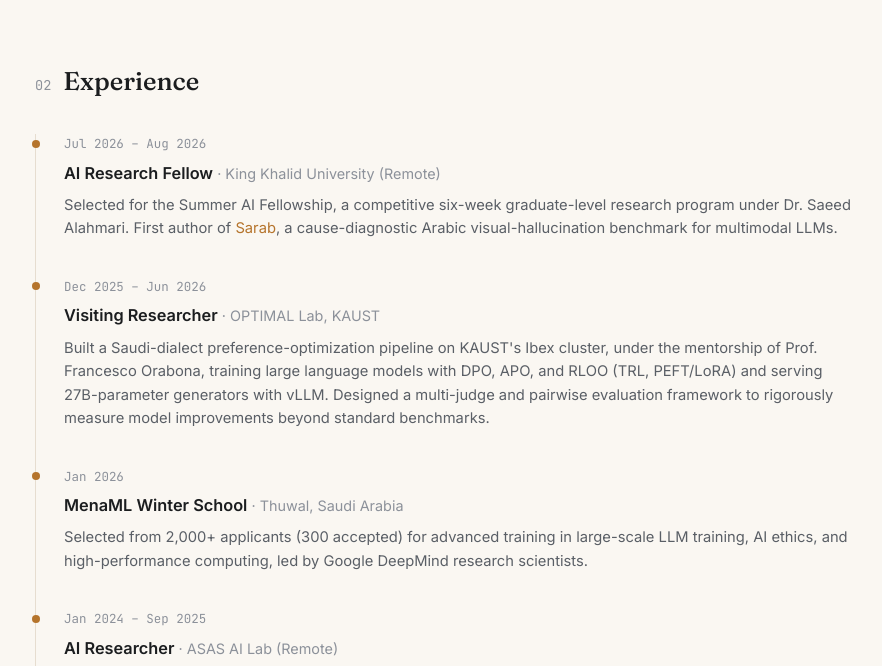
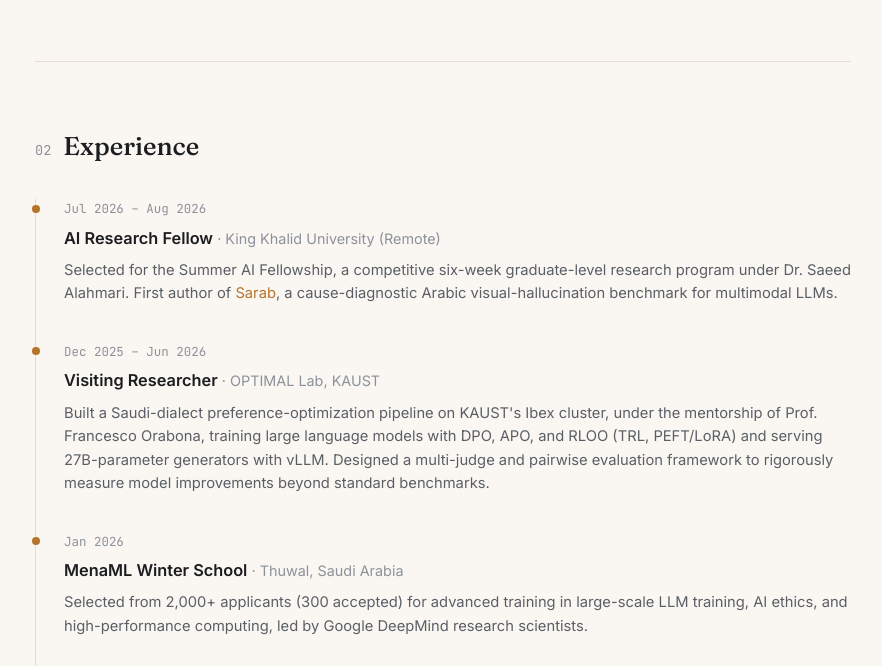
Before and after one commit to ZahraAliAlharz/ZahraAliAlharz.github.io, a plain HTML site: page index.html in a window 1280 px wide. Shown: the part 1270-1936 px from the top of the page, without its empty margins (197-1079 px from the left). Drawn offline with Linux system fonts and the light colour scheme.

Commit message:
Give Experience, Publications, and Honors sections top spacing
These three were missing from the section-spacing/border-top rule
that every other section uses, so they sat flush against whatever
came before with no separator.

```diff
--- a/style.css
+++ b/style.css
@@ -297,7 +297,7 @@ section > h2 {
   font-weight: 400;
 }
 
-.about, .research, .projects, .contact {
+.about, .experience, .research, .projects, .publications, .recognition, .contact {
   padding: clamp(3rem, 8vh, 5rem) 0;
   border-top: 1px solid var(--border);
 }
```
